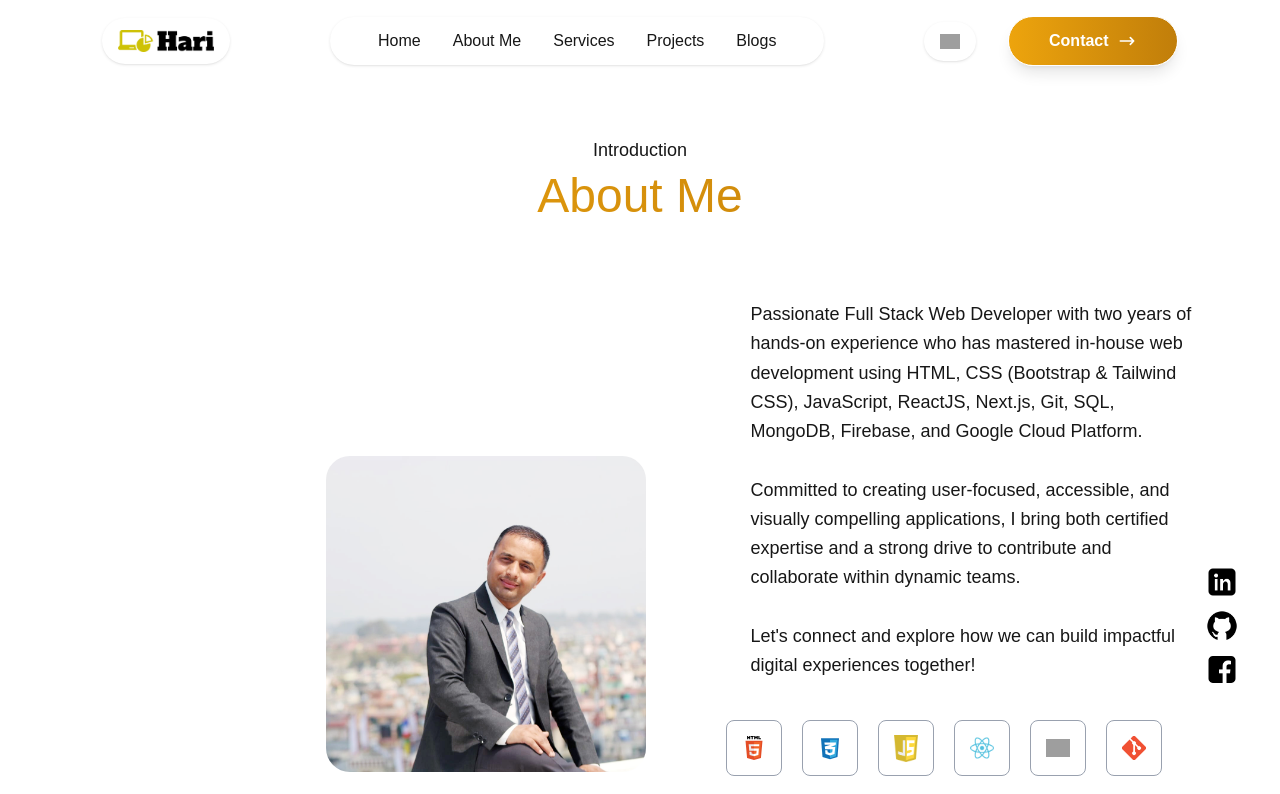
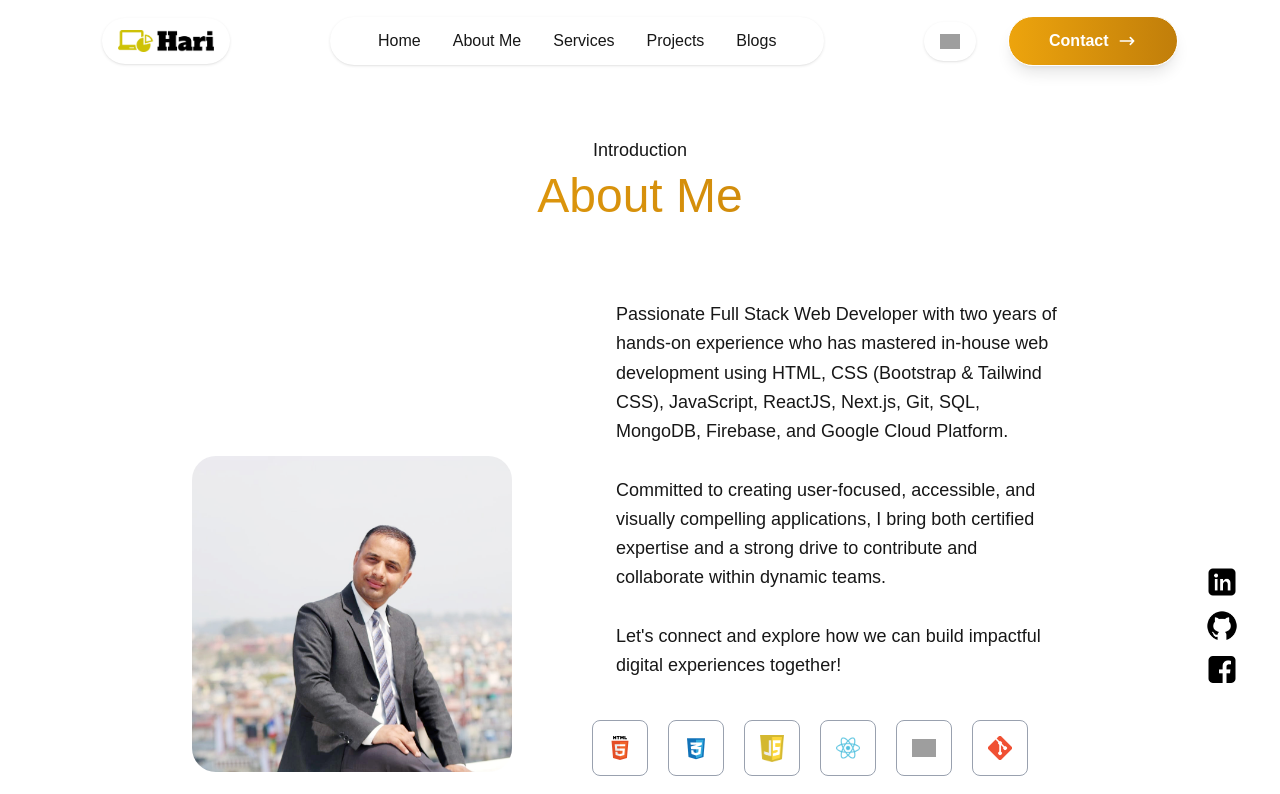
Before and after one commit to hpsanjel/Portfolio, a Next.js app: page /about in a window 1280 px wide. Shown: the top 794 px of the page. Built offline with nearby package versions, Linux system fonts and the light colour scheme; grey boxes are pictures that could not be loaded.

Commit message:
adjusted alignment for ABOUT US PAGE

```diff
--- a/src/app/about/About.tsx
+++ b/src/app/about/About.tsx
@@ -3,13 +3,13 @@ import SectionHeader from "../components/SectionHeader";
 
 export default function About() {
     return (
-        <section id="about" className="w-full px-6 sm:px-8 md:px-12 lg:px-[15%] py-10 scroll-mt-20">
+        <section id="about" className="w-full px-6 sm:px-8 md:px-12 lg:px-[15%] py-10">
             <SectionHeader
                 intro="Introduction"
                 title="About Me"
                 description=""
             />
-            <div className="flex w-full max-w-6xl mx-4 sm:mx-6 md:mx-8 lg:mx-[12%] xl:mx-[15%] mx-auto flex-col lg:flex-row items-center gap-10 sm:gap-16 lg:gap-20 my-10 sm:my-16 lg:my-20">
+            <div className="flex w-full max-w-6xl mx-auto flex-col lg:flex-row items-center gap-10 sm:gap-16 lg:gap-20 my-10 sm:my-16 lg:my-20">
                 <div className="shrink-0">
                     <Image src="/images/profile.jpeg" alt="My Profile Image" width={320} height={320} className="w-48 sm:w-64 md:w-80 rounded-3xl max-w-none" />
                 </div>
--- a/src/app/components/Main.tsx
+++ b/src/app/components/Main.tsx
@@ -4,7 +4,7 @@ import GradientButton from "./GradientButton";
 
 export default function Main() {
     return (
-            <section id="main" className="max-w-3xl text-center px-4 sm:px-6 md:px-8 lg:px-[12%] xl:px-[15%] mx-auto flex flex-col items-center justify-center gap-4 py-16 relative overflow-hidden">
+            <section id="main" className="max-w-5xl text-center px-4 sm:px-6 md:px-8 lg:px-[12%]  mx-auto flex flex-col items-center justify-center gap-4 py-16 relative overflow-hidden">
                 {/* Animated Background Elements */}
                 <div className="absolute inset-0 -z-10 overflow-hidden">
                     <div className="absolute top-1/4 left-1/4 w-64 h-64 bg-linear-to-r from-[#eda40d]/20 to-[#c17e0a]/20 rounded-full blur-3xl animate-pulse"></div>
```
